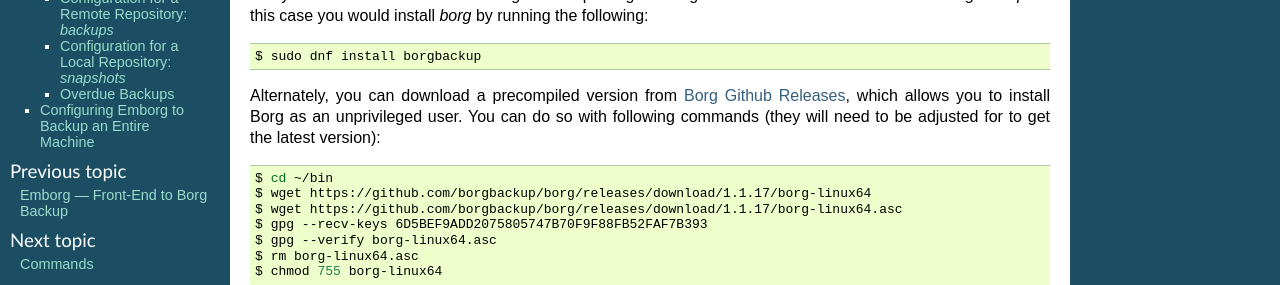
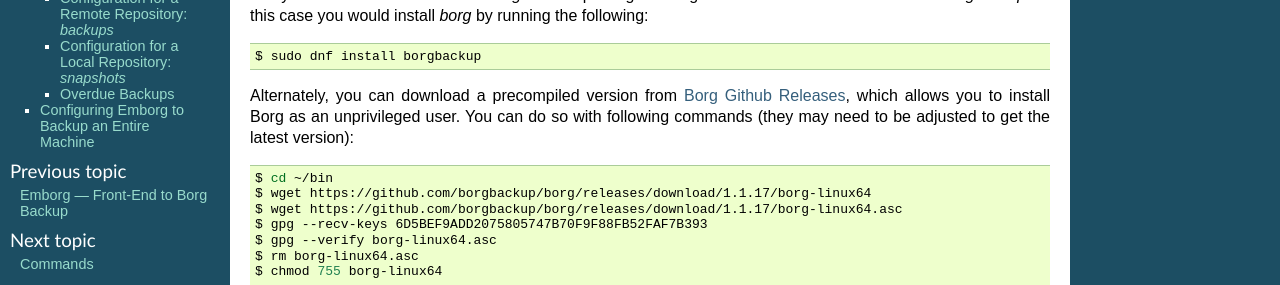
Before and after one commit to KenKundert/emborg, a Sphinx documentation site: the page built from doc/installing.rst, in a window 1280 px wide and 900 px high. Shown: the part 164-449 px from the top of the window. Built offline with Sphinx 7.4.7, drawn with Linux system fonts in a browser that asks for light colours.

Commit message:
update installation instructions

```diff
--- a/doc/installing.rst
+++ b/doc/installing.rst
@@ -16,8 +16,8 @@
 
 Alternately, you can download a precompiled version from `Borg Github Releases
 <https://github.com/borgbackup/borg/releases/>`_, which allows you to install
-Borg as an unprivileged user.  You can do so with following commands (they will
-need to be adjusted for to get the latest version):
+Borg as an unprivileged user.  You can do so with following commands (they may
+need to be adjusted to get the latest version):
 
 .. code-block:: bash
 
```
